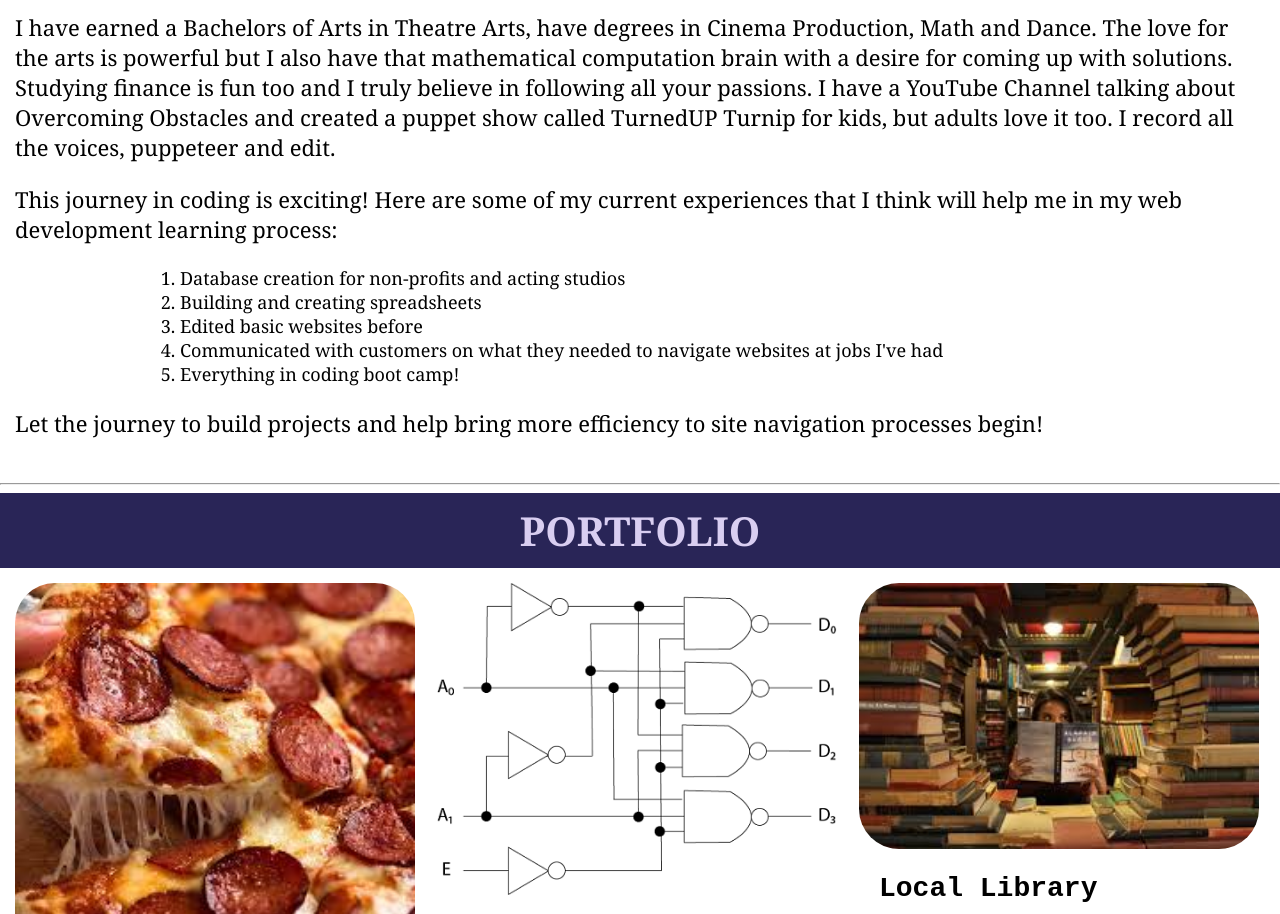
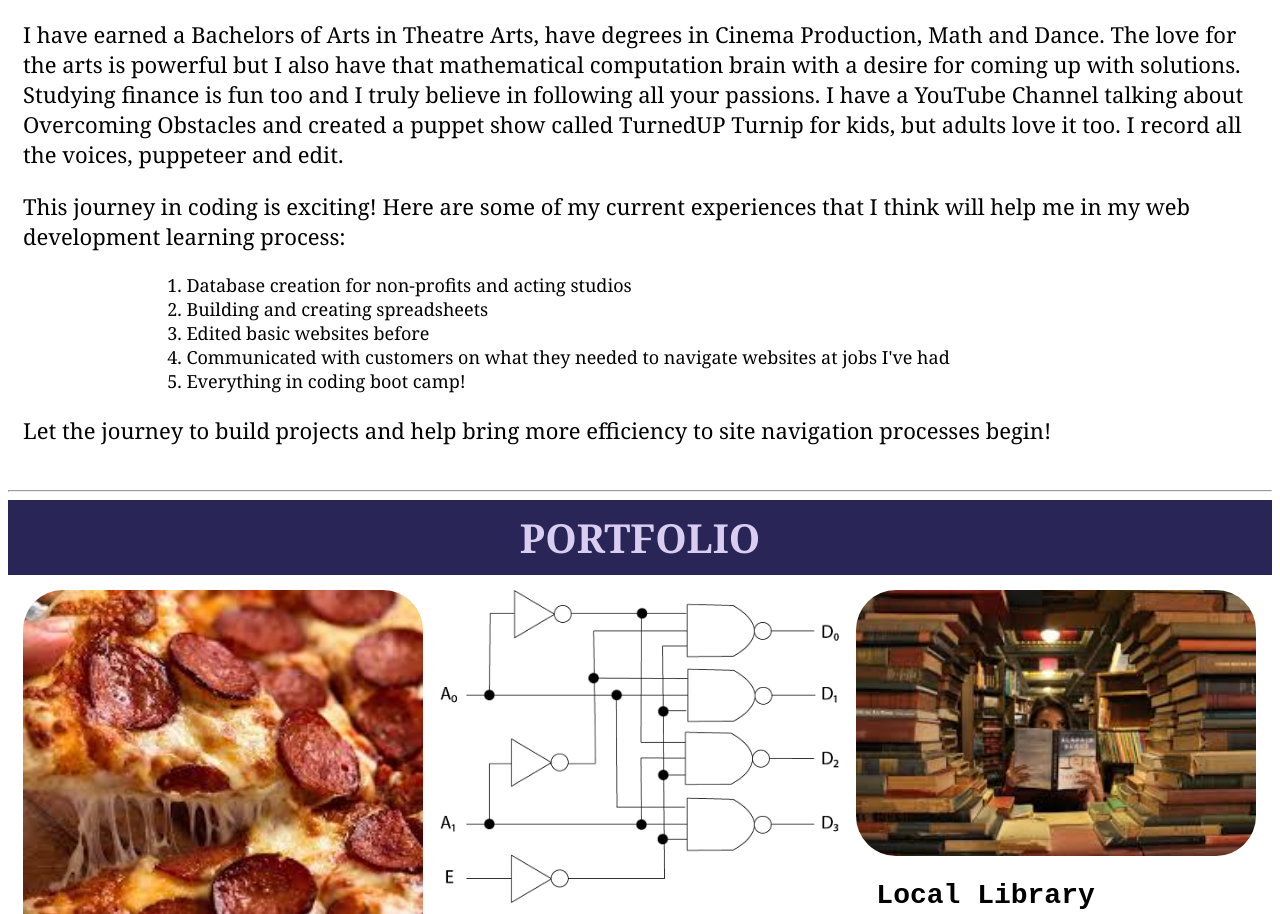
Before and after one commit to CoderCourtney/CoderCourtney, a plain HTML site: page index.html in a window 1280 px wide. Shown: the part 931-1845 px from the top of the page. Drawn offline with Linux system fonts and the light colour scheme.

Commit message:
body adj

```diff
--- a/style.css
+++ b/style.css
@@ -6,7 +6,6 @@ body {
   flex-direction: column;
   flex-wrap: wrap;
   background-color: #fff;
-  margin: auto;
 }
 /* ----- =HEADER top bun ----- */
 header {
@@ -42,7 +41,9 @@ a:hover {
   color: red;
 }
 /* ----- =MAIN meat ----- */
-  /* main */
+/* main {
+  flex-wrap: wrap;
+} */
 /* ----- =INTRO 1of4 sections in main ----- */
 .bar {
   background-color: #292557;
```
